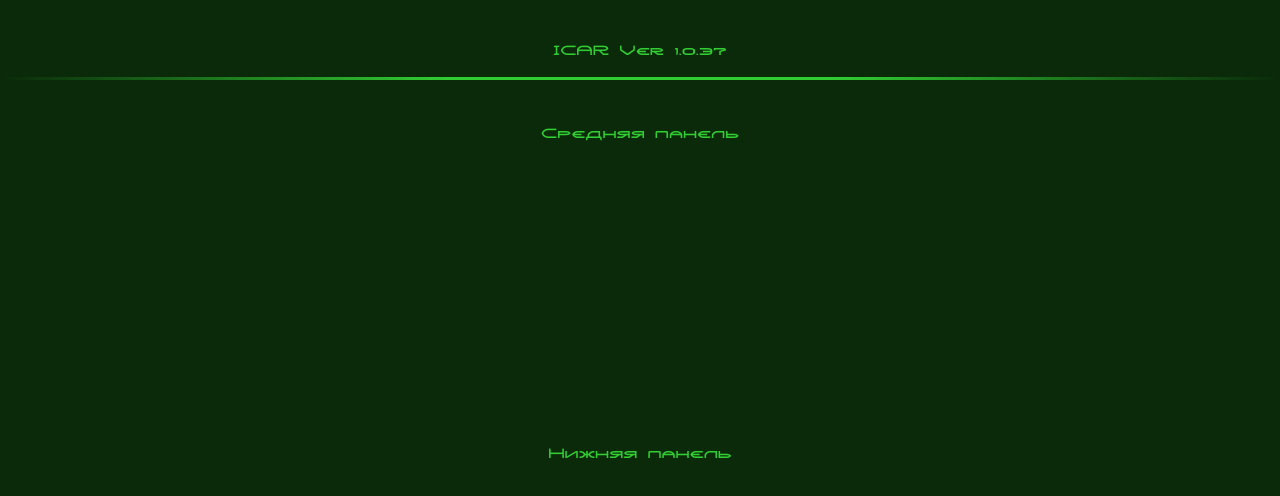
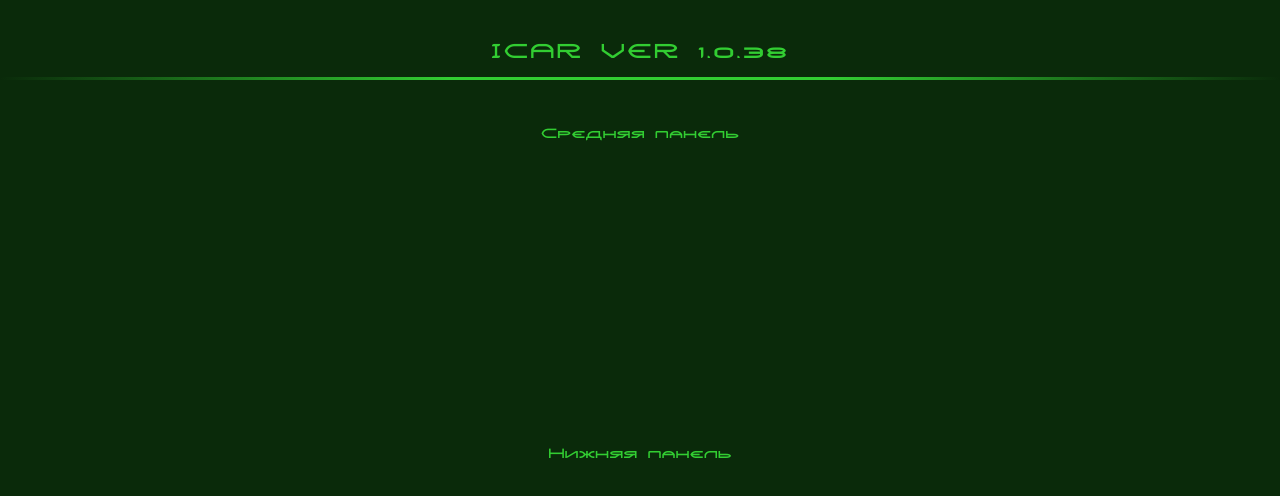
Before and after one commit to arlikorlov-netizen/I_C_A_R, a plain HTML site: page index.html in a window 1280 px wide. Drawn offline with Linux system fonts and the light colour scheme.

Commit message:
Фикс верхней надписи

```diff
--- a/css/main.css
+++ b/css/main.css
@@ -71,3 +71,9 @@ height: 40% !important;
 .bottom-panel {
 height: 50% !important;
 }
+
+.user-name {
+    font-size: 24px !important; /* РАЗМЕР ШРИФТА */
+    text-transform: uppercase !important; /* ВСЕ БУКВЫ ЗАГЛАВНЫЕ */
+    letter-spacing: 2px !important; /* РАССТОЯНИЕ МЕЖДУ БУКВАМИ */
+}
--- a/index.html
+++ b/index.html
@@ -25,7 +25,7 @@
     <div class="app"> <!-- Главный контейнер -->
         <div class="top-panel">
 
-        <span class="user-name" id="userName">ICAR Ver 1.0.37</span>
+        <span class="user-name" id="userName">ICAR Ver 1.0.38</span>
         </div> <!-- Верх (заголовок/управление) -->
 
         <div class="middle-panel">Средняя панель</div> <!-- Середина (визуализация) -->
```
